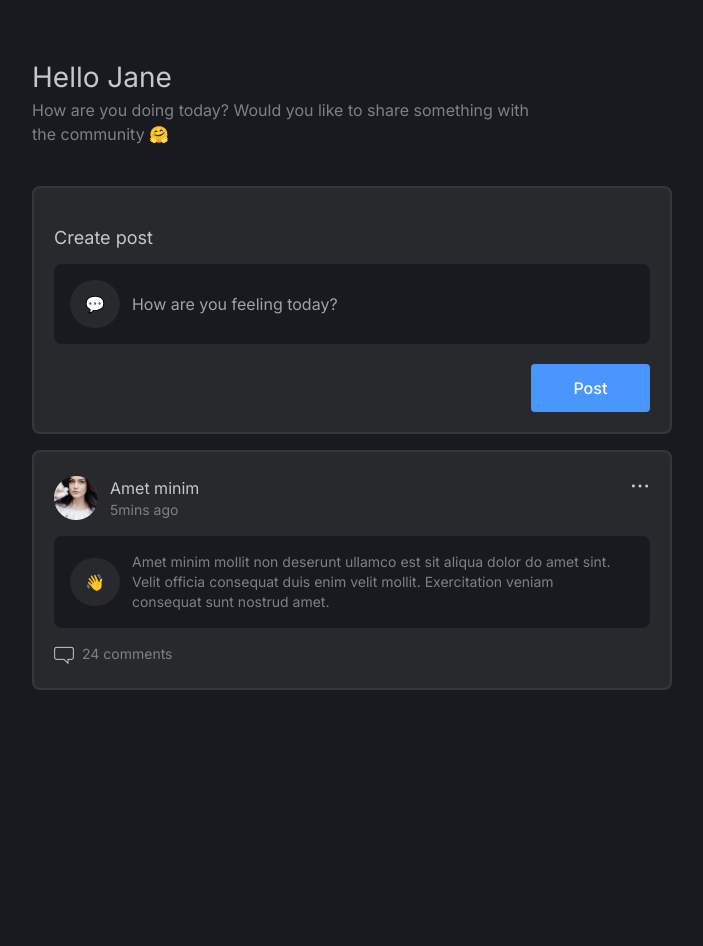
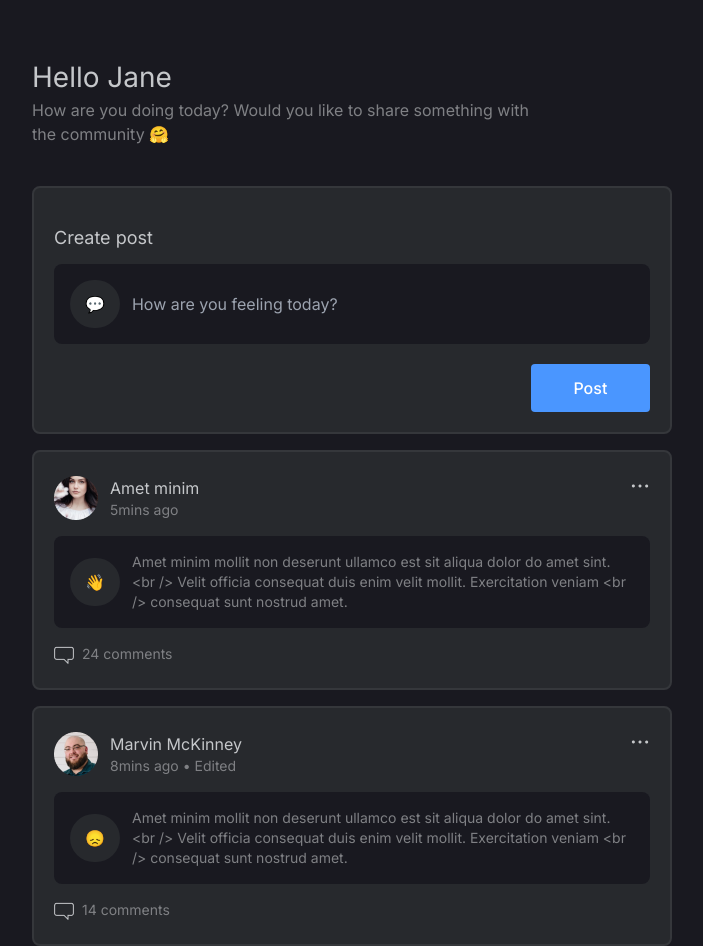
Before and after one commit to tanishkkkk/atlys, a React (Create React App) app: page /home in a window 1280 px wide. Shown: the whole page, without its empty margins (288-991 px from the left). Before the commit the page ends 800 px from the top, so only its background shows below. Built offline with nearby package versions, Linux system fonts and the light colour scheme.

Commit message:
feat: dummy post list

```diff
--- a/src/components/ActionButton.tsx
+++ b/src/components/ActionButton.tsx
@@ -1,5 +1,3 @@
-import React from "react";
-
 interface ButtonProps {
   text: string;
   clickHandler: () => void;
--- a/src/components/CreatePost.jsx
+++ b/src/components/CreatePost.tsx
@@ -13,7 +13,10 @@ const CreatePost = () => {
         />
       </div>
       <div className="w-[20%] ml-auto">
-        <ActionButton text="Post" />
+        <ActionButton
+          text="Post"
+          clickHandler={() => console.log("click me")}
+        />
       </div>
     </div>
   );
--- a/src/components/InputField.tsx
+++ b/src/components/InputField.tsx
@@ -1,4 +1,4 @@
-import React, { ChangeEvent } from "react";
+import { ChangeEvent } from "react";
 
 interface InputFieldProps {
   label: string;
--- a/src/components/Post.jsx
+++ b/src/components/Post.tsx
@@ -1,29 +1,43 @@
-import React from "react";
+interface PostProps {
+  post: {
+    id: string;
+    name: string;
+    avatarPath: string;
+    postTime: string;
+    desc: string;
+    comments: number;
+    emoji: string;
+    isEdited: boolean;
+  };
+}
 
-const Post = () => {
+const Post = ({ post }: PostProps) => {
   return (
     <div className="border-2 rounded-lg border-[#35373B] bg-[#27292D] w-full mt-4 pt-6 px-5">
       <div className="flex justify-between items-start">
         <div className="flex items-center mb-4 gap-3">
-          <img src="/images/Female.png" alt="avatar" />
+          <img src={post.avatarPath} alt="avatar" />
           <div className="flex flex-col">
-            <p className="">Amet minim</p>
-            <p className="text-sm text-[#7F8084]">5mins ago</p>
+            <p>{post.name}</p>
+            <p className="text-sm text-[#7F8084]">
+              {post.postTime}
+              {post.isEdited && " • Edited"}
+            </p>
           </div>
         </div>
         <img src="/images/Dots.png" alt="avatar" />
       </div>
       <div className="flex gap-3 items-center bg-[#191920] p-4 rounded-lg w-full">
-        <div className="bg-[#27292D] py-[12px] px-[15px] rounded-full">👋</div>
+        <div className="bg-[#27292D] py-[12px] px-[15px] rounded-full">
+          {post.emoji}
+        </div>
         <p className="bg-transparent outline-none flex-1 text-sm text-[#7F8084]">
-          Amet minim mollit non deserunt ullamco est sit aliqua dolor do amet
-          sint. <br /> Velit officia consequat duis enim velit mollit.
-          Exercitation veniam <br /> consequat sunt nostrud amet.
+          {post.desc}
         </p>
       </div>
       <div className="flex gap-2 pt-4 pb-6">
         <img src="/images/Comment.png" alt="avatar" />
-        <p className="text-[#7F8084] text-sm">24 comments</p>
+        <p className="text-[#7F8084] text-sm">{post.comments} comments</p>
       </div>
     </div>
   );
--- /dev/null
+++ b/src/constant/index.tsx
@@ -0,0 +1,22 @@
+export const POST_LIST = [
+  {
+    id: "23deh7j",
+    name: "Amet minim",
+    avatarPath: "/images/Female.png",
+    postTime: "5mins ago",
+    desc: "Amet minim mollit non deserunt ullamco est sit aliqua dolor do amet sint. <br /> Velit officia consequat duis enim velit mollit. Exercitation veniam <br /> consequat sunt nostrud amet.",
+    comments: 24,
+    emoji: "👋",
+    isEdited: false,
+  },
+  {
+    id: "s3gev7l",
+    name: "Marvin McKinney",
+    avatarPath: "/images/Male.png",
+    postTime: "8mins ago",
+    desc: "Amet minim mollit non deserunt ullamco est sit aliqua dolor do amet sint. <br /> Velit officia consequat duis enim velit mollit. Exercitation veniam <br /> consequat sunt nostrud amet.",
+    comments: 14,
+    emoji: "😞",
+    isEdited: true,
+  },
+];
--- a/src/pages/Home.tsx
+++ b/src/pages/Home.tsx
@@ -1,6 +1,6 @@
-import React from "react";
 import CreatePost from "../components/CreatePost";
 import Post from "../components/Post";
+import { POST_LIST } from "../constant";
 
 const Home = () => {
   return (
@@ -12,7 +12,9 @@ const Home = () => {
           community 🤗
         </p>
         <CreatePost />
-        <Post />
+        {POST_LIST.map((post) => (
+          <Post key={post.id} post={post} />
+        ))}
       </div>
     </main>
   );
--- a/src/pages/Login.tsx
+++ b/src/pages/Login.tsx
@@ -1,4 +1,3 @@
-import React from "react";
 import InputField from "../components/InputField";
 import ActionButton from "../components/ActionButton";
 
```
